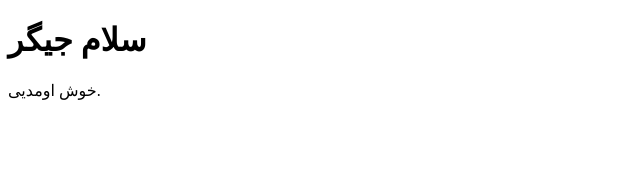
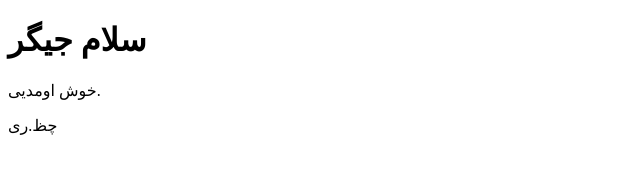
Before and after one commit to kasrahhz/project, a plain HTML site: page index.html in a window 1280 px wide. Shown: the full height of the page, 0-640 px from the left. Drawn offline with Linux system fonts and the light colour scheme.

Commit message:
index.html

```diff
--- a/index.html
+++ b/index.html
@@ -7,6 +7,7 @@
 
 <h1>سلام جیگر</h1>
 <p>خوش اومدیی.</p>
+<p>چظ.ری</p>
 
 </body>
 </html>
```
